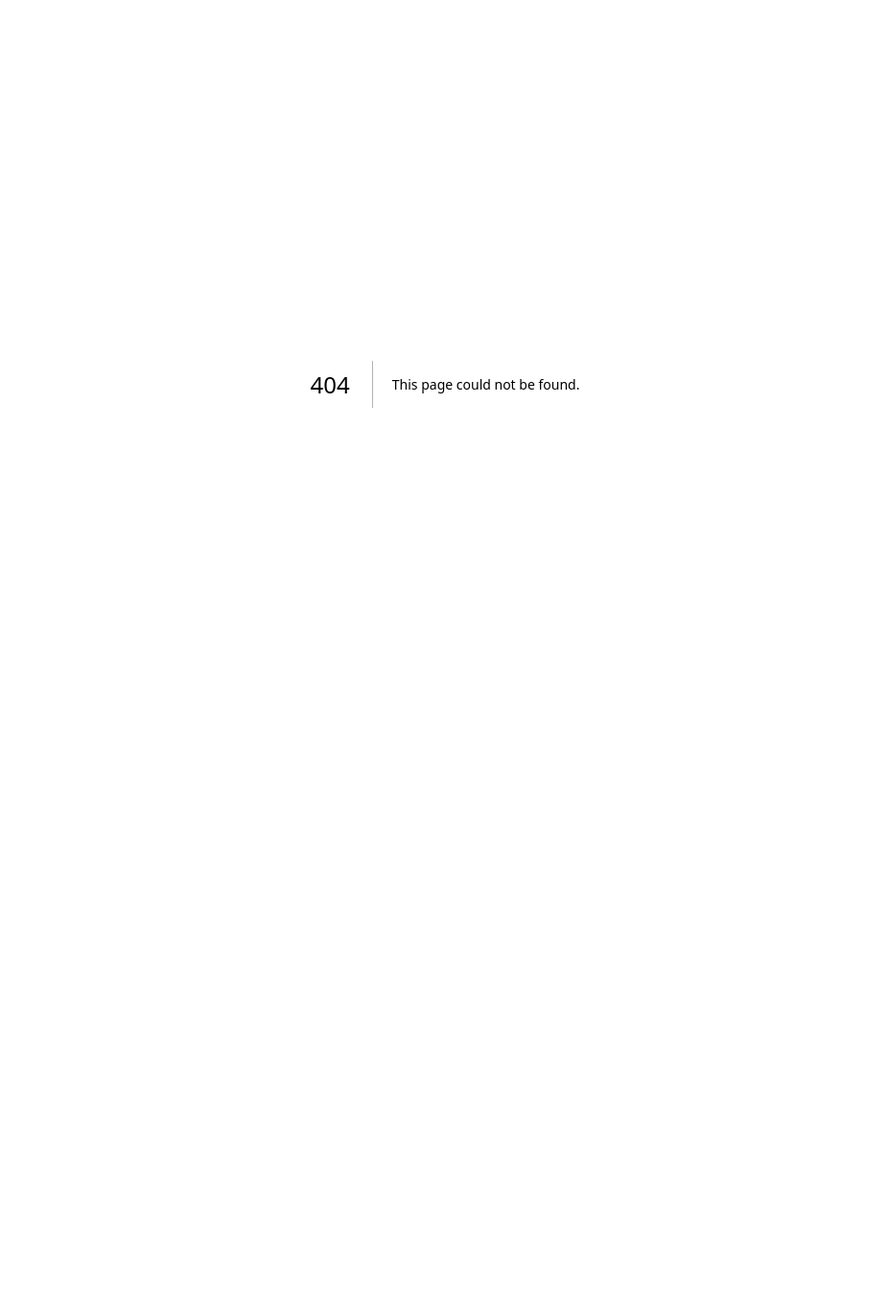
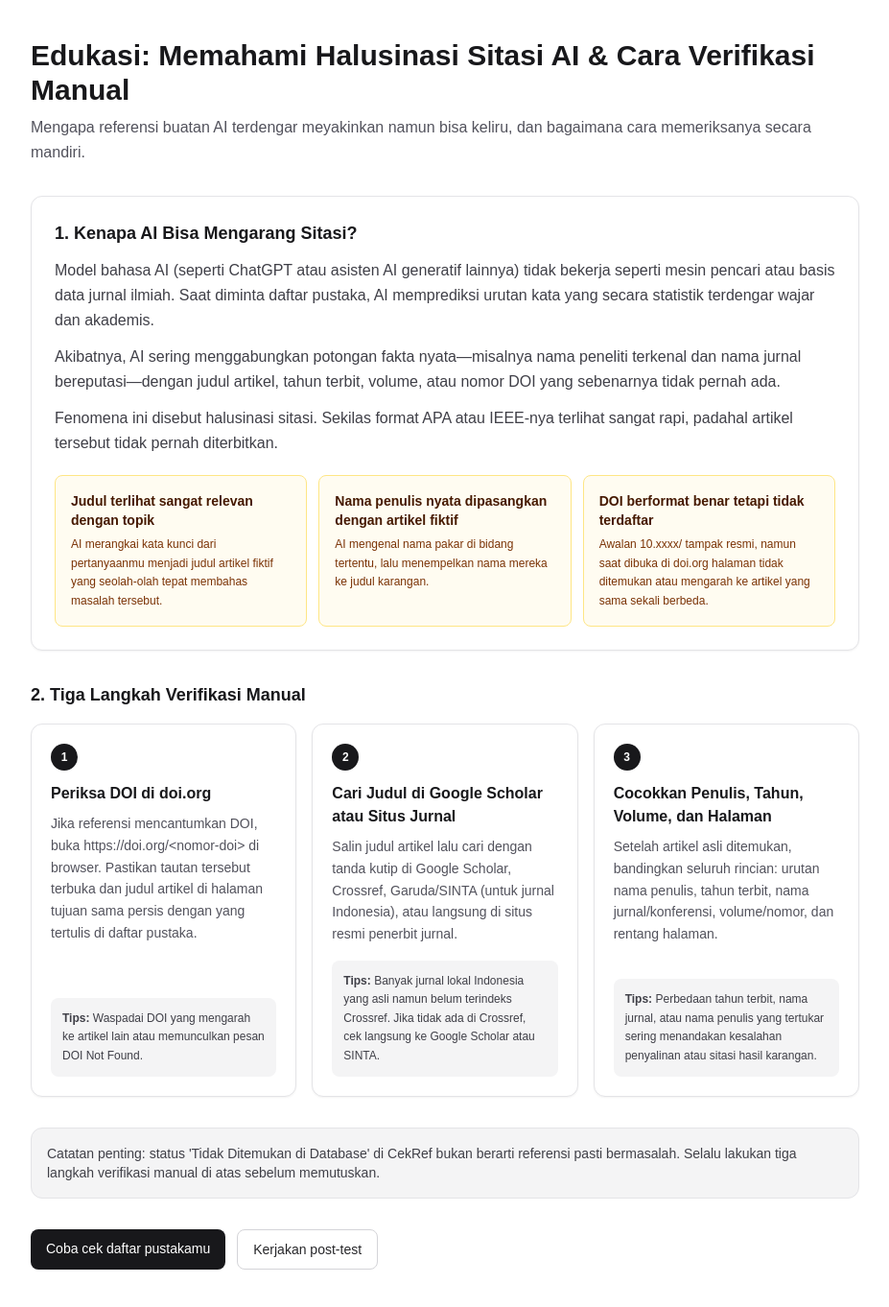
Before and after one commit to saatriiaa404/CekRef, a Next.js app: page /edukasi in a window 1280 px wide. Before the commit this address had no page. Shown: the whole page at 96% size, without its empty margins (176-1103 px from the left). Before the commit the page ends 800 px from the top, so only its background shows below. Built offline with nearby package versions, Linux system fonts and the light colour scheme.

Commit message:
feat(edukasi): add education page with AI hallucination content and manual verification steps

```diff
--- /dev/null
+++ b/content/edukasi.json
@@ -0,0 +1,46 @@
+{
+  "title": "Edukasi: Memahami Halusinasi Sitasi AI & Cara Verifikasi Manual",
+  "subtitle": "Mengapa referensi buatan AI terdengar meyakinkan namun bisa keliru, dan bagaimana cara memeriksanya secara mandiri.",
+  "whyAiTitle": "1. Kenapa AI Bisa Mengarang Sitasi?",
+  "whyAiParagraphs": [
+    "Model bahasa AI (seperti ChatGPT atau asisten AI generatif lainnya) tidak bekerja seperti mesin pencari atau basis data jurnal ilmiah. Saat diminta daftar pustaka, AI memprediksi urutan kata yang secara statistik terdengar wajar dan akademis.",
+    "Akibatnya, AI sering menggabungkan potongan fakta nyata—misalnya nama peneliti terkenal dan nama jurnal bereputasi—dengan judul artikel, tahun terbit, volume, atau nomor DOI yang sebenarnya tidak pernah ada.",
+    "Fenomena ini disebut halusinasi sitasi. Sekilas format APA atau IEEE-nya terlihat sangat rapi, padahal artikel tersebut tidak pernah diterbitkan."
+  ],
+  "whyAiExamples": [
+    {
+      "label": "Judul terlihat sangat relevan dengan topik",
+      "detail": "AI merangkai kata kunci dari pertanyaanmu menjadi judul artikel fiktif yang seolah-olah tepat membahas masalah tersebut."
+    },
+    {
+      "label": "Nama penulis nyata dipasangkan dengan artikel fiktif",
+      "detail": "AI mengenal nama pakar di bidang tertentu, lalu menempelkan nama mereka ke judul karangan."
+    },
+    {
+      "label": "DOI berformat benar tetapi tidak terdaftar",
+      "detail": "Awalan 10.xxxx/ tampak resmi, namun saat dibuka di doi.org halaman tidak ditemukan atau mengarah ke artikel yang sama sekali berbeda."
+    }
+  ],
+  "manualStepsTitle": "2. Tiga Langkah Verifikasi Manual",
+  "manualSteps": [
+    {
+      "number": 1,
+      "title": "Periksa DOI di doi.org",
+      "description": "Jika referensi mencantumkan DOI, buka https://doi.org/<nomor-doi> di browser. Pastikan tautan tersebut terbuka dan judul artikel di halaman tujuan sama persis dengan yang tertulis di daftar pustaka.",
+      "tip": "Waspadai DOI yang mengarah ke artikel lain atau memunculkan pesan DOI Not Found."
+    },
+    {
+      "number": 2,
+      "title": "Cari Judul di Google Scholar atau Situs Jurnal",
+      "description": "Salin judul artikel lalu cari dengan tanda kutip di Google Scholar, Crossref, Garuda/SINTA (untuk jurnal Indonesia), atau langsung di situs resmi penerbit jurnal.",
+      "tip": "Banyak jurnal lokal Indonesia yang asli namun belum terindeks Crossref. Jika tidak ada di Crossref, cek langsung ke Google Scholar atau SINTA."
+    },
+    {
+      "number": 3,
+      "title": "Cocokkan Penulis, Tahun, Volume, dan Halaman",
+      "description": "Setelah artikel asli ditemukan, bandingkan seluruh rincian: urutan nama penulis, tahun terbit, nama jurnal/konferensi, volume/nomor, dan rentang halaman.",
+      "tip": "Perbedaan tahun terbit, nama jurnal, atau nama penulis yang tertukar sering menandakan kesalahan penyalinan atau sitasi hasil karangan."
+    }
+  ],
+  "closingNote": "Catatan penting: status 'Tidak Ditemukan di Database' di CekRef bukan berarti referensi pasti bermasalah. Selalu lakukan tiga langkah verifikasi manual di atas sebelum memutuskan."
+}
--- /dev/null
+++ b/src/app/edukasi/page.tsx
@@ -0,0 +1,90 @@
+import Link from "next/link";
+import { loadEducationContent } from "@/lib/content";
+
+export default async function EdukasiPage() {
+  const content = await loadEducationContent();
+
+  return (
+    <main className="mx-auto max-w-4xl space-y-8 px-4 py-10">
+      <header className="space-y-2">
+        <h1 className="text-2xl font-semibold text-zinc-900 sm:text-3xl">
+          {content.title}
+        </h1>
+        <p className="text-sm leading-relaxed text-zinc-600 sm:text-base">
+          {content.subtitle}
+        </p>
+      </header>
+
+      <section className="rounded-xl border border-zinc-200 bg-white p-6 shadow-xs">
+        <h2 className="text-lg font-semibold text-zinc-900">{content.whyAiTitle}</h2>
+        <div className="mt-3 space-y-3 text-sm leading-relaxed text-zinc-700 sm:text-base">
+          {content.whyAiParagraphs.map((paragraph, index) => (
+            <p key={index}>{paragraph}</p>
+          ))}
+        </div>
+
+        <div className="mt-5 grid gap-3 sm:grid-cols-3">
+          {content.whyAiExamples.map((example, index) => (
+            <div
+              key={index}
+              className="rounded-lg border border-amber-200 bg-amber-50/70 p-4"
+            >
+              <p className="text-sm font-semibold text-amber-950">{example.label}</p>
+              <p className="mt-1.5 text-xs leading-relaxed text-amber-900">
+                {example.detail}
+              </p>
+            </div>
+          ))}
+        </div>
+      </section>
+
+      <section className="space-y-4">
+        <h2 className="text-lg font-semibold text-zinc-900">
+          {content.manualStepsTitle}
+        </h2>
+        <div className="grid gap-4 md:grid-cols-3">
+          {content.manualSteps.map((step) => (
+            <article
+              key={step.number}
+              className="flex flex-col justify-between rounded-xl border border-zinc-200 bg-white p-5 shadow-xs"
+            >
+              <div>
+                <span className="inline-flex h-7 w-7 items-center justify-center rounded-full bg-zinc-900 text-xs font-semibold text-white">
+                  {step.number}
+                </span>
+                <h3 className="mt-3 text-base font-semibold text-zinc-900">
+                  {step.title}
+                </h3>
+                <p className="mt-2 text-sm leading-relaxed text-zinc-600">
+                  {step.description}
+                </p>
+              </div>
+              <p className="mt-4 rounded-lg bg-zinc-100 p-3 text-xs leading-relaxed text-zinc-700">
+                <span className="font-semibold">Tips:</span> {step.tip}
+              </p>
+            </article>
+          ))}
+        </div>
+      </section>
+
+      <aside className="rounded-xl border border-zinc-200 bg-zinc-100 p-4 text-sm text-zinc-700">
+        {content.closingNote}
+      </aside>
+
+      <div className="flex flex-wrap gap-3">
+        <Link
+          href="/"
+          className="rounded-lg bg-zinc-900 px-4 py-2.5 text-sm font-medium text-white hover:bg-zinc-800"
+        >
+          Coba cek daftar pustakamu
+        </Link>
+        <Link
+          href="/tes/post"
+          className="rounded-lg border border-zinc-300 bg-white px-4 py-2.5 text-sm font-medium text-zinc-800 hover:bg-zinc-50"
+        >
+          Kerjakan post-test
+        </Link>
+      </div>
+    </main>
+  );
+}
--- /dev/null
+++ b/src/lib/content.ts
@@ -0,0 +1,40 @@
+import { readFile } from "node:fs/promises";
+import { join } from "node:path";
+import type { TestQuestion } from "./test-scoring";
+
+export interface EducationStep {
+  number: number;
+  title: string;
+  description: string;
+  tip: string;
+}
+
+export interface EducationContent {
+  title: string;
+  subtitle: string;
+  whyAiTitle: string;
+  whyAiParagraphs: string[];
+  whyAiExamples: Array<{ label: string; detail: string }>;
+  manualStepsTitle: string;
+  manualSteps: EducationStep[];
+  closingNote: string;
+}
+
+/** Loads educational content from content/edukasi.json on the server. */
+export async function loadEducationContent(
+  rootDir: string = process.cwd(),
+): Promise<EducationContent> {
+  const filePath = join(rootDir, "content", "edukasi.json");
+  const raw = await readFile(filePath, "utf8");
+  return JSON.parse(raw) as EducationContent;
+}
+
+/** Loads pre/post-test questions from content/soal.json on the server. */
+export async function loadTestQuestions(
+  rootDir: string = process.cwd(),
+): Promise<TestQuestion[]> {
+  const filePath = join(rootDir, "content", "soal.json");
+  const raw = await readFile(filePath, "utf8");
+  const parsed = JSON.parse(raw) as { questions: TestQuestion[] };
+  return parsed.questions;
+}
```
